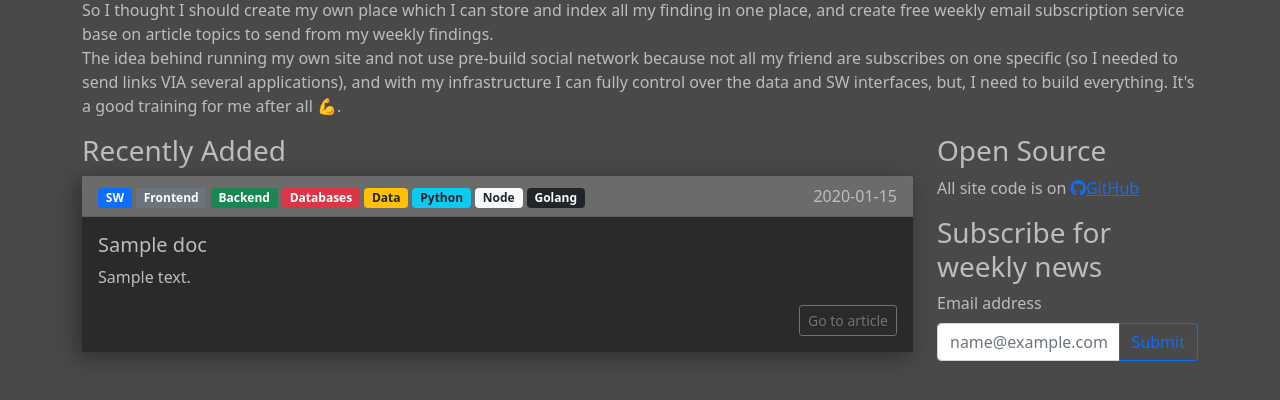
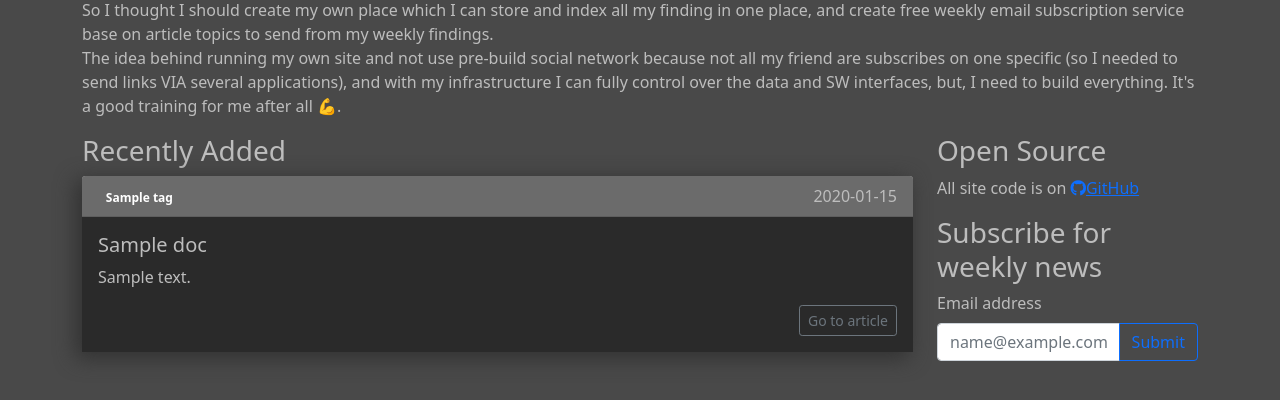
Before and after one commit to ohad24/sw-news-il, a Flask app: template src/templates/home.html in a window 1280 px wide. Shown: the part 184-584 px from the top of the page. Run offline with Flask 2, Linux system fonts and the light colour scheme; the template is opened without the code that fills it: most values are stand-ins (such as "Sample title", 1, 10 or a date in 2020); some libraries are stand-ins or nearby versions.

Commit message:
wip - basic cards and dynamic tags

```diff
--- a/src/app.py
+++ b/src/app.py
@@ -9,19 +9,30 @@
 
 cred = credentials.ApplicationDefault()
 firebase_admin.initialize_app(cred, {
-  'projectId': os.getenv('GCP_PROJECT_ID'),
+    'projectId': os.getenv('GCP_PROJECT_ID'),
 })
 
 db = firestore.client()
-col = db.collection('news')
+# transaction = db.transaction()
+db_news_site = db.collection('news-site')
+db_data = db_news_site.document('data')
+db_ref_data = db_news_site.document('data-ref')
 
 app = Flask(__name__)
 
+
+def get_main_page_data():
+    db_data_news_col = db_data.collection('news')
+    docs_ref = db_data_news_col.order_by(
+        u'ts', direction=firestore.Query.DESCENDING).limit(5).stream()
+    latest_news = [doc_snap.to_dict() for doc_snap in docs_ref]
+
+    tags = db_ref_data.collection('tags').get()
+    tags = [tag.to_dict() for tag in tags]
+    return latest_news, tags
+
+
 @app.route('/')
 def index():
-    docs_ref = col.order_by(u'ts', direction=firestore.Query.DESCENDING).limit(5).stream()
-    docs = [doc_snap.to_dict() for doc_snap in docs_ref]
-    return render_template('home.html', docs=docs)
-
-# if __name__ == '__main__':
-#     app.config['TESTING'] = True
+    latest_news, tags = get_main_page_data()
+    return render_template('home.html', latest_news=latest_news, tags=tags)
--- a/src/templates/base.html
+++ b/src/templates/base.html
@@ -9,7 +9,8 @@
         integrity="sha384-BmbxuPwQa2lc/FVzBcNJ7UAyJxM6wuqIj61tLrc4wSX0szH/Ev+nYRRuWlolflfl" crossorigin="anonymous">
     <link rel="stylesheet" href="https://pro.fontawesome.com/releases/v5.10.0/css/all.css" integrity="sha384-AYmEC3Yw5cVb3ZcuHtOA93w35dYTsvhLPVnYs9eStHfGJvOvKxVfELGroGkvsg+p" crossorigin="anonymous"/>
     <link rel="stylesheet" href="static/styles.css" media="screen">
-
+    {%- block styles %}
+    {%- endblock styles %}
     <title>SW News</title>
 </head>
 
--- a/src/templates/home.html
+++ b/src/templates/home.html
@@ -1,4 +1,9 @@
 {% extends "base.html" %}
+
+{% block styles %}
+    {{super()}}
+    {% include "tags_style.html" %}
+{%- endblock styles %}
 
 {% block content %}
 <h2>Welcome to SW News</h2>
@@ -17,25 +22,22 @@
 <div class="row">
     <div class="col-lg-9 col-md-12 col-sm-12 col-xs-12">
         <h3>Recently Added</h3>
-        {% for doc in docs %}
+        {% for doc in latest_news %}
         <div id="recently-added" class="card mb-3">
             <div class="card-header d-flex justify-content-between">
                 <div>
-                    <span class="badge bg-primary">SW</span>
-                    <span class="badge bg-secondary">Frontend</span>
-                    <span class="badge bg-success">Backend</span>
-                    <span class="badge bg-danger">Databases</span>
-                    <span class="badge bg-warning text-dark">Data</span>
-                    <span class="badge bg-info text-dark">Python</span>
-                    <span class="badge bg-light text-dark">Node</span>
-                    <span class="badge bg-dark">Golang</span>
+                    {% for tag_name in doc.tags %}
+                        <span class="badge tags-{{ tag_name }}">
+                            {{ tag_name }}
+                        </span>
+                    {% endfor %}
                 </div>
                 <div>
                     {{ doc.ts.strftime('%Y-%m-%d') }}
                 </div>
             </div>
             <div class="card-body">
-                <h5 class="card-title">{{ doc.news_title }}</h5>
+                <h5 class="card-title">{{ doc.title }}</h5>
                 <p class="card-text">{{ doc.content }}</p>
                 <div class="d-flex justify-content-end">
                     <a href="#" class="btn btn-outline-secondary btn-sm">Go to article</a>
--- /dev/null
+++ b/src/templates/tags_style.html
@@ -0,0 +1,8 @@
+
+{%- block styles %}
+    <style>
+        {% for tag in tags %}
+            .tags-{{ tag.name }} {background-color: {{ tag.hex_color }};}
+        {% endfor %}
+    </style>
+{%- endblock styles %}
```
Also changed, not shown: src/tools/init_db.py (added, +25 -0 lines), README.md.
